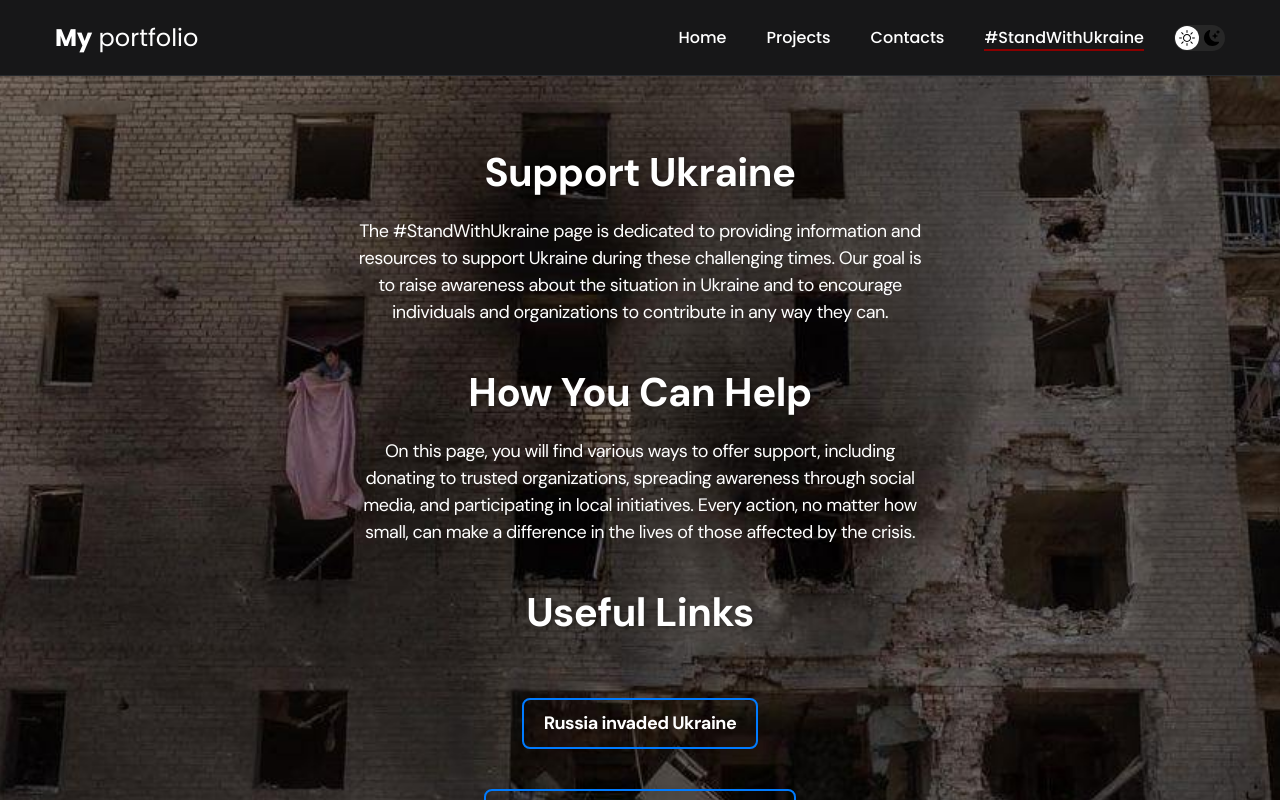
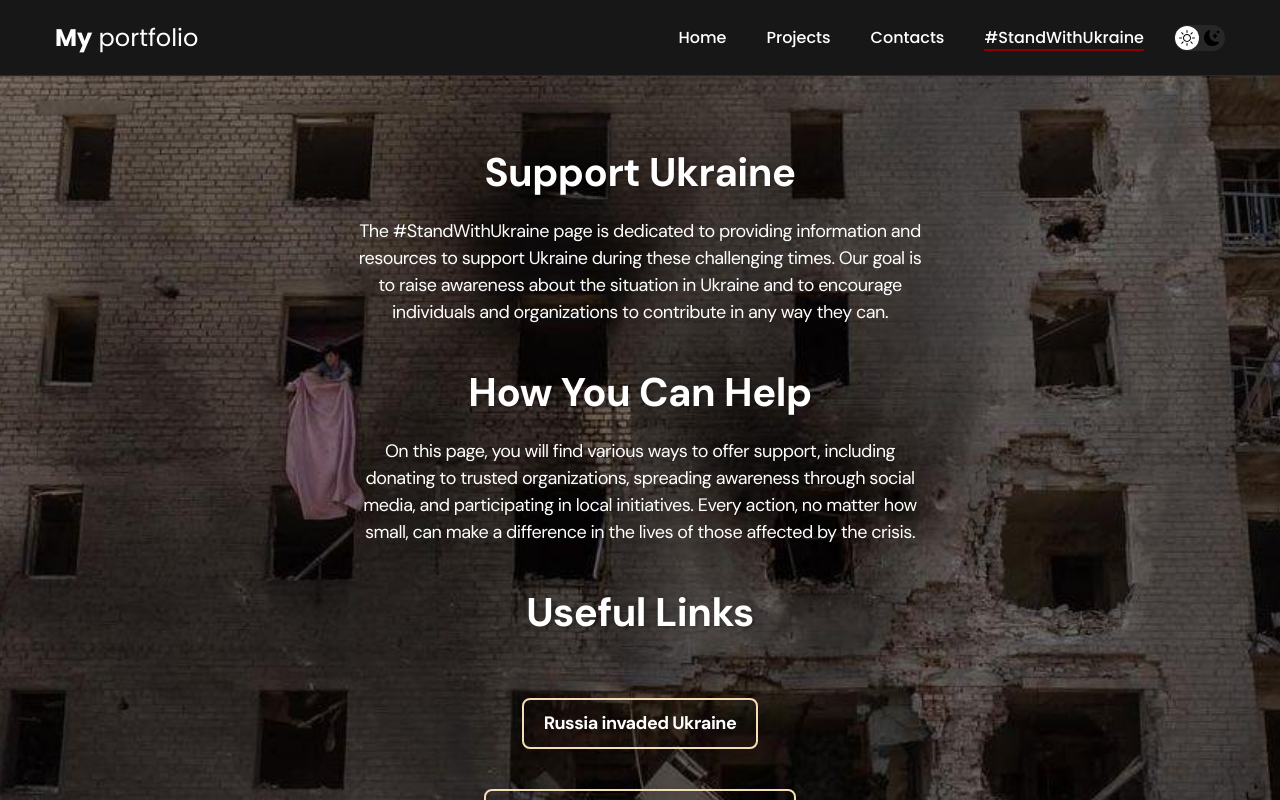
Before and after one commit to EspFerevo/MyPortfolio, a React (Vite) app: page /help in a window 1280 px wide. Shown: the top 800 px of the page. Built offline with nearby package versions, Linux system fonts and the light colour scheme.

Commit message:
Update link.css

```diff
--- a/src/styles/link.css
+++ b/src/styles/link.css
@@ -1,7 +1,7 @@
 .interactive-link {
     display: inline-block;
     padding: 10px 20px;
-    border: 2px solid #007BFF;
+    border: 2px solid wheat;
     border-radius: 8px;
     color: white;
     text-decoration: none;
```
